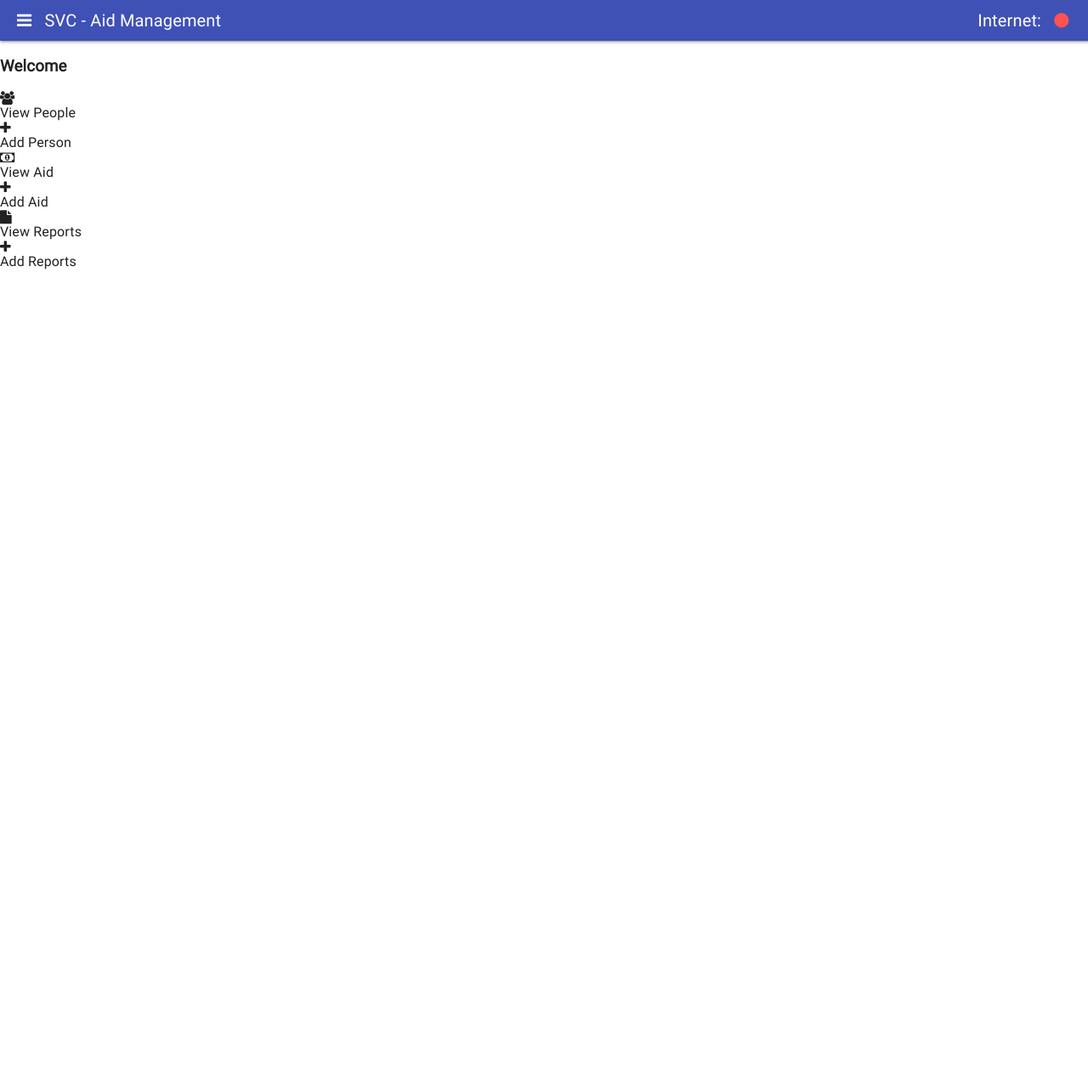
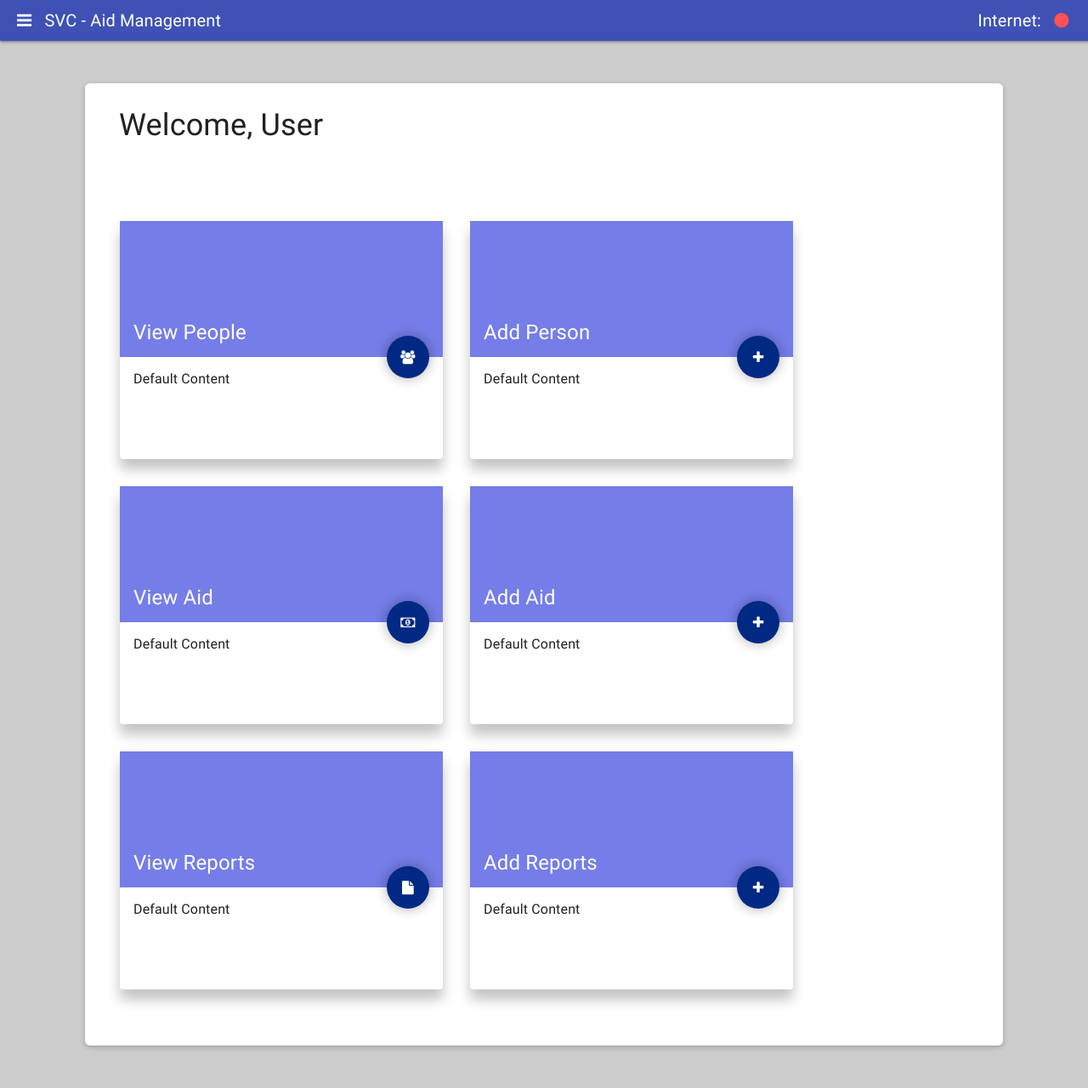
Before and after one commit to kaminskia1/SVC-DataTracker, a PHP site: page /src/index.php in a window 1280 px wide. Shown: the whole page at 85% size. Run offline with PHP 8.4, Linux system fonts and the light colour scheme; data that the repository does not hold is empty; classes that the project's autoload settings leave out are loaded by file name.

Commit message:
Finished Dashboard

```diff
--- a/src/assets/css/dashboard.css
+++ b/src/assets/css/dashboard.css
@@ -0,0 +1,82 @@
+div.dashboard {
+    width: calc( 100% - 200px );
+    min-height: calc( 100% - 200px );
+    background: #ffffff;
+    border-radius: 6px;
+    box-shadow: 0 2px 6px rgba(0,0,0,.2);
+    padding-bottom: 50px;
+    margin: 50px 100px;
+}
+
+div.dashboard h3 {
+    font-family: 'Roboto', sans-serif;
+    font-weight: 400;
+    font-size: 36px;
+    line-height: 1.1;
+    color: inherit;
+    padding-top: 30px;
+    padding-left: 40px;
+    padding-bottom: 40px;
+}
+
+div.dashboard div.card-holder {
+    display: flex;
+    position: relative;
+    left: 50%;
+    flex-wrap: wrap;
+    max-width: 1250px;
+    transform: translateX(-50%);
+    padding-left: 25px;
+    padding-right: 25px;
+}
+
+div.dashboard div.card-holder div.card {
+    display: inline-block;
+    margin: 16px;
+    width: 380px;
+    min-height: 280px;
+    font-size: 16px;
+    background-color: #ffffff;
+    box-shadow: 0 12px 15px 0 rgba(0, 0, 0, 0.24);
+    border-radius: 4px;
+}
+
+div.dashboard div.card-holder div.card div.head {
+    background: #757DE8;
+    width: 100%;
+    height: 160px;
+}
+
+div.dashboard div.card-holder div.card div.head i {
+    transition: .4s all;
+    left: 0;
+    bottom: 0;
+    width: 50px;
+    height: 50px;
+    background: #002984;
+    border-radius: 50px;
+    margin-left: 314px;
+    margin-top: 135px;
+    color: #FFFFFF;
+    line-height: 50px;
+    text-align: center;
+    box-shadow: 0 0 13px 2px rgba(0, 0, 0, 0.24);
+    cursor: pointer;
+}
+
+div.dashboard div.card-holder div.card div.head i:hover {
+    transform: scale(1.2) rotate(360deg);
+    box-shadow: 0 0 0 10px rgba(0, 0, 0, 0.24);
+}
+
+div.dashboard div.card-holder div.card div.head div.name {
+    margin-top: -68px;
+    margin-left: 16px;
+    padding: 0;
+    color: #FFFFFF;
+    font-size: 24px;
+}
+
+div.dashboard div.card-holder div.card div.content {
+    padding: 16px;
+}
--- a/src/assets/css/global.css
+++ b/src/assets/css/global.css
@@ -233,6 +233,6 @@ footer {
 body div.viewport {
     width: 100%;
     height: calc( 100% - 48px );
-    background: rgba(0,0,0,0);
+    background: #cccccc;
     overflow-y: auto;
 }
--- a/src/assets/js/global.js
+++ b/src/assets/js/global.js
@@ -50,9 +50,18 @@ $(document).ready(()=>
         }
     });
 
+    // Dashboard card redirects
+    $("body>div >div>div>div>div.head>i").click((a) => {
+        window.redirect(a.currentTarget.id)
+    });
 
     // Navigation Bar Requests
     $("nav>ul>li").click((a)=>
+    {
+        window.redirect(a.currentTarget.id);
+    });
+
+    window.redirect = function(a)
     {
         // Initiate POST request
         $.post({
@@ -60,12 +69,21 @@ $(document).ready(()=>
             cache: false,
             data: {
                 do: "template",
-                callback: a.currentTarget.id,
+                callback: a,
             },
-            success: (a)=>
+            success: (b)=>
             {
                 // Set viewport to response
-                $("body>div.viewport").html(a);
+                $("body>div.viewport").fadeTo(300, 0, ()=>
+                {
+                    setTimeout(()=>
+                    {
+                        $("body>div.viewport").html(b).fadeTo(300, 1);
+                        $("body>div >div>div>div>div.head>i").click((a) => {
+                            window.redirect(a.currentTarget.id)
+                        });
+                    }, 400);
+                });
 
                 // Close navigation
                 if ( $("nav").hasClass("active") )
@@ -74,7 +92,7 @@ $(document).ready(()=>
                 }
             }
         });
-    });
+    }
 
     // Appends a (key => value) to the url without reloading. Used for tracking subpages
     window.appendToUrl =  function(k, v)
--- a/src/assets/template/dashboard.twig
+++ b/src/assets/template/dashboard.twig
@@ -1,15 +1,21 @@
 <link href="assets/css/dashboard.css" type="text/css" rel="stylesheet" />
-<h3>Welcome</h3>
 
-<div class="card-holder">
+<div class="dashboard">
+    <h3>Welcome, {{ user }}</h3>
 
-    {% for card in cards %}
-        <div class="card">
-            <div class="icon">
-                <i class="{{ card.icon }}"></i>
+    <div class="card-holder">
+
+        {% for card in cards %}
+            <div class="card">
+                <div class="head">
+                    <i class="{{ card.icon }}" id="{{ card.callback }}"></i>
+                    <div class="name">{{ card.name }}</div>
+                </div>
+                <div class="content">
+                    {{ card.content }}
+                </div>
             </div>
-            <div class="name">{{ card.name }}</div>
-        </div>
-    {% endfor %}
+        {% endfor %}
 
+    </div>
 </div>
--- a/src/init.php
+++ b/src/init.php
@@ -34,6 +34,8 @@ class Init
 
     /**
      * Create a temporary instance from a static deceleration and run required prerequisites
+     *
+     * @todo Migrate template css <link>s from custom templates to body.twig
      *
      * @return self
      */
--- a/src/system/http.php
+++ b/src/system/http.php
@@ -10,7 +10,13 @@ if ( !defined("ENABLE") || @ENABLE != true )
 
 class HTTP
 {
-    static public function error(int $http_code, string $message = "" ): void
+    /**
+     * Throw a HTTP error
+     *
+     * @param int $http_code
+     * @param string $message
+     */
+    static public function error( int $http_code, string $message = "" ): void
     {
         // Search for the provided HTTP Error code
         switch ( $http_code ) {
@@ -28,13 +34,10 @@ class HTTP
         }
 
         // Set response code
-        http_response_code($http_code);
+        http_response_code( $http_code );
 
-        // Output message
-        echo $message;
-
-        // Kill execution
-        exit;
+        // Output message and kill execution
+        die( $message );
     }
 
     /**
@@ -45,10 +48,7 @@ class HTTP
     static public function internetConnection(): bool
     {
         // Generate a temporary socket to check connection
-        if ( @fsockopen('www.google.com', 80, $num, $error, 2) != false )
-        {
-            return true;
-        }
-        return false;
+        return @fsockopen('www.google.com', 80, $num, $error, 2) != false ? true : false;
     }
+
 }
--- a/src/system/pdoselect.php
+++ b/src/system/pdoselect.php
@@ -10,6 +10,10 @@ if ( !defined("ENABLE") || @ENABLE != true )
 
 class PDOSelect
 {
+
+    /**
+     * @internal This implementation is built to manage small(er) chunks of data, a proper interface would implement proper cursoring in \PDOStatement
+     */
 
     /**
      * @var \PDOStatement PDO Select object
--- a/src/system/template.php
+++ b/src/system/template.php
@@ -22,30 +22,43 @@ class Template
     public static function dashboard(): array
     {
         return [true, \SVC\Init::$twig->load("dashboard.twig")->render([
+            'user' => 'User',
             'cards' => [
                 [
                     'icon' => 'fa fa-users',
-                    'name' => "View People"
+                    'name' => "View People",
+                    'content' => 'Default Content',
+                    'callback' => 'personList'
                 ],
                 [
                     'icon' => 'fa fa-plus',
-                    'name' => "Add Person"
+                    'name' => "Add Person",
+                    'content' => 'Default Content',
+                    'callback' => 'personAdd'
                 ],
                 [
                     'icon' => 'fa fa-money',
-                    'name' => "View Aid"
+                    'name' => "View Aid",
+                    'content' => 'Default Content',
+                    'callback' => 'aidList'
                 ],
                 [
                     'icon' => 'fa fa-plus',
-                    'name' => "Add Aid"
+                    'name' => "Add Aid",
+                    'content' => 'Default Content',
+                    'callback' => 'aidAdd'
                 ],
                 [
                     'icon' => 'fa fa-file',
-                    'name' => "View Reports"
+                    'name' => "View Reports",
+                    'content' => 'Default Content',
+                    'callback' => 'reportList'
                 ],
                 [
                     'icon' => 'fa fa-plus',
-                    'name' => "Add Reports"
+                    'name' => "Add Reports",
+                    'content' => 'Default Content',
+                    'callback' => 'reportAdd'
                 ],
             ]
         ])];
```
Also changed, not shown: time-tracking.md (+1 -1 lines), README.md.
